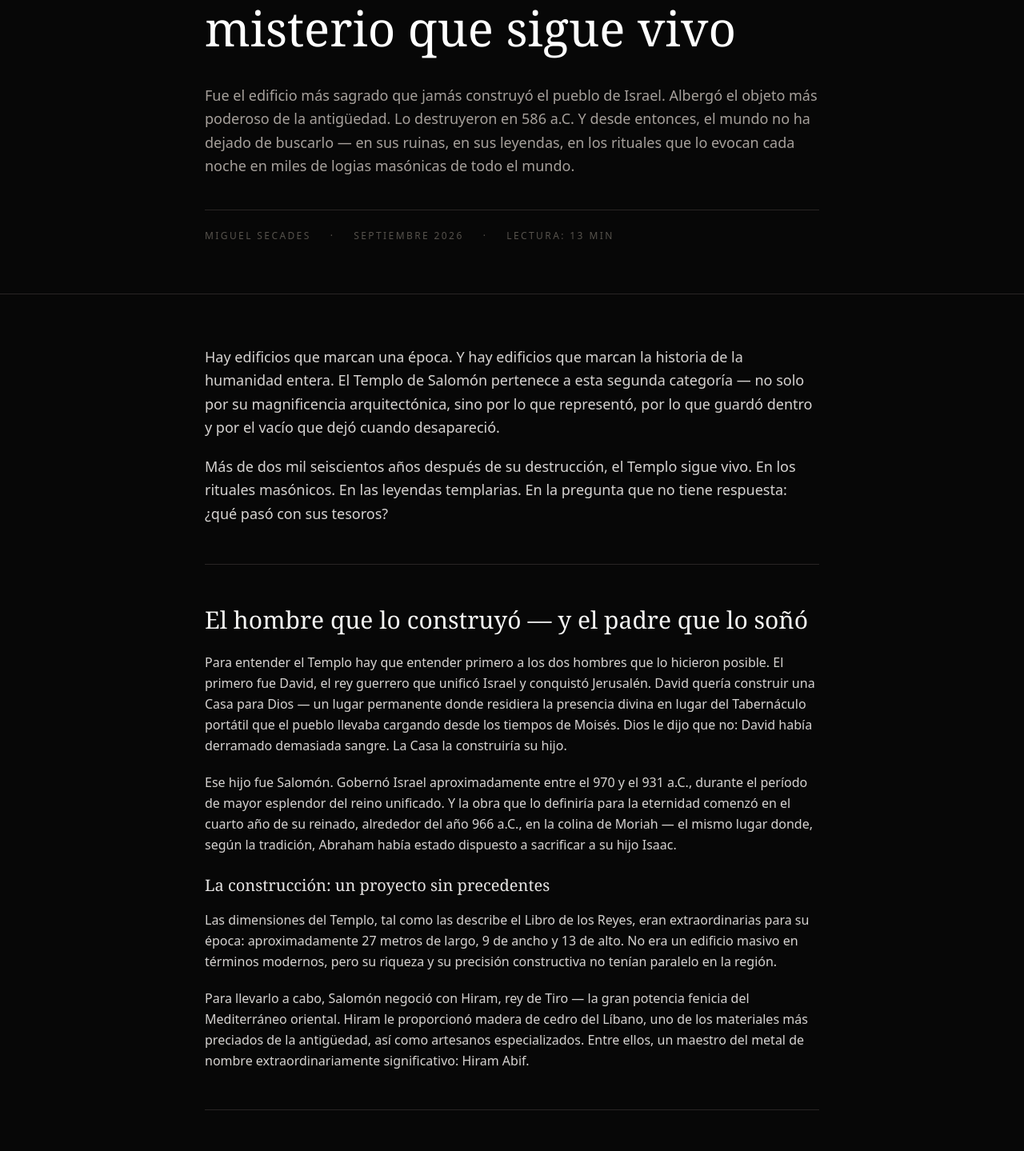
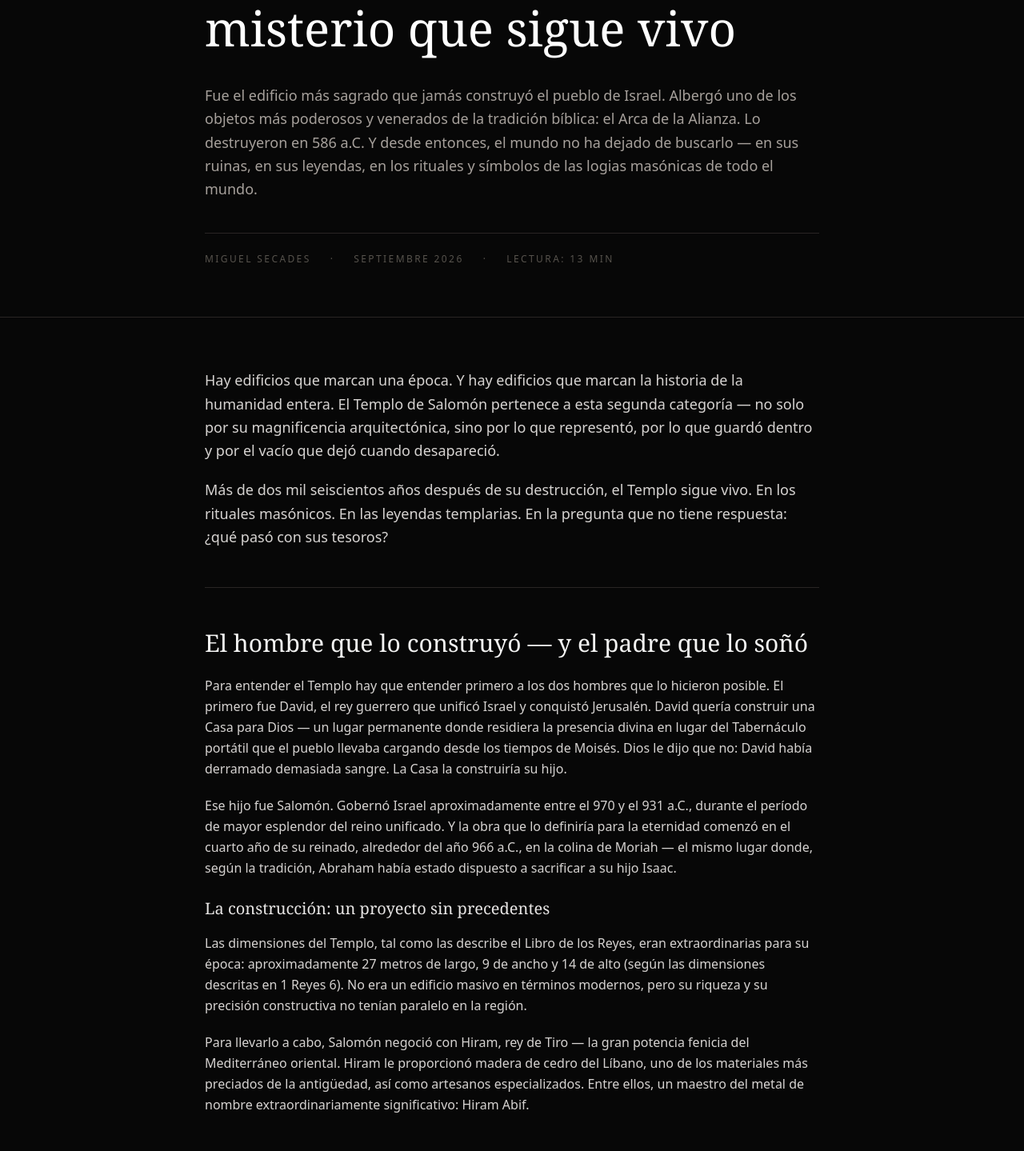
Before and after one commit to MiguelSecadesBYU/miguel-web-platform, a Next.js app: page /blog/templo-de-salomon-historia-secretos-misterio in a window 1280 px wide. Shown: the part 411-1850 px from the top of the page at 80% size. Built offline with nearby package versions, Linux system fonts and the light colour scheme.

Commit message:
Actualización ultimo articulo

```diff
--- a/src/app/blog/templo-de-salomon-historia-secretos-misterio/page.tsx
+++ b/src/app/blog/templo-de-salomon-historia-secretos-misterio/page.tsx
@@ -48,10 +48,11 @@ export default function PostTemploSalomon() {
 
           <p className="mb-10 text-lg leading-relaxed text-stone-400">
             Fue el edificio más sagrado que jamás construyó el pueblo de Israel.
-            Albergó el objeto más poderoso de la antigüedad. Lo destruyeron en
+            Albergó uno de los objetos más poderosos y venerados de la tradición
+            bíblica: el Arca de la Alianza. Lo destruyeron en
             586 a.C. Y desde entonces, el mundo no ha dejado de buscarlo —
-            en sus ruinas, en sus leyendas, en los rituales que lo evocan cada
-            noche en miles de logias masónicas de todo el mundo.
+            en sus ruinas, en sus leyendas, en los rituales y símbolos de las
+            logias masónicas de todo el mundo.
           </p>
 
           <div className="flex flex-wrap items-center gap-6 border-t border-stone-800 pt-6 text-xs uppercase tracking-[0.2em] text-stone-600">
@@ -110,7 +111,8 @@ export default function PostTemploSalomon() {
             <p>
               Las dimensiones del Templo, tal como las describe el Libro de los
               Reyes, eran extraordinarias para su época: aproximadamente 27
-              metros de largo, 9 de ancho y 13 de alto. No era un edificio
+              metros de largo, 9 de ancho y 14 de alto (según las dimensiones
+              descritas en 1 Reyes 6). No era un edificio
               masivo en términos modernos, pero su riqueza y su precisión
               constructiva no tenían paralelo en la región.
             </p>
@@ -397,9 +399,10 @@ export default function PostTemploSalomon() {
               templo de Ain Dara, en Siria, descubierto en los años 80 del
               siglo XX. Sus dimensiones, su diseño tripartito y su decoración
               con querubines y leones son extraordinariamente similares a las
-              descripciones bíblicas del Templo de Salomón, confirmando que
-              el tipo arquitectónico descrito en la Biblia era real y conocido
-              en la región.
+              descripciones bíblicas del Templo de Salomón, proporcionando un
+              importante paralelo arqueológico que demuestra que el tipo de
+              arquitectura descrito en el relato bíblico encaja con una tradición
+               arquitectónica conocida en el Levante de la época.
             </p>
           </Section>
 
```
